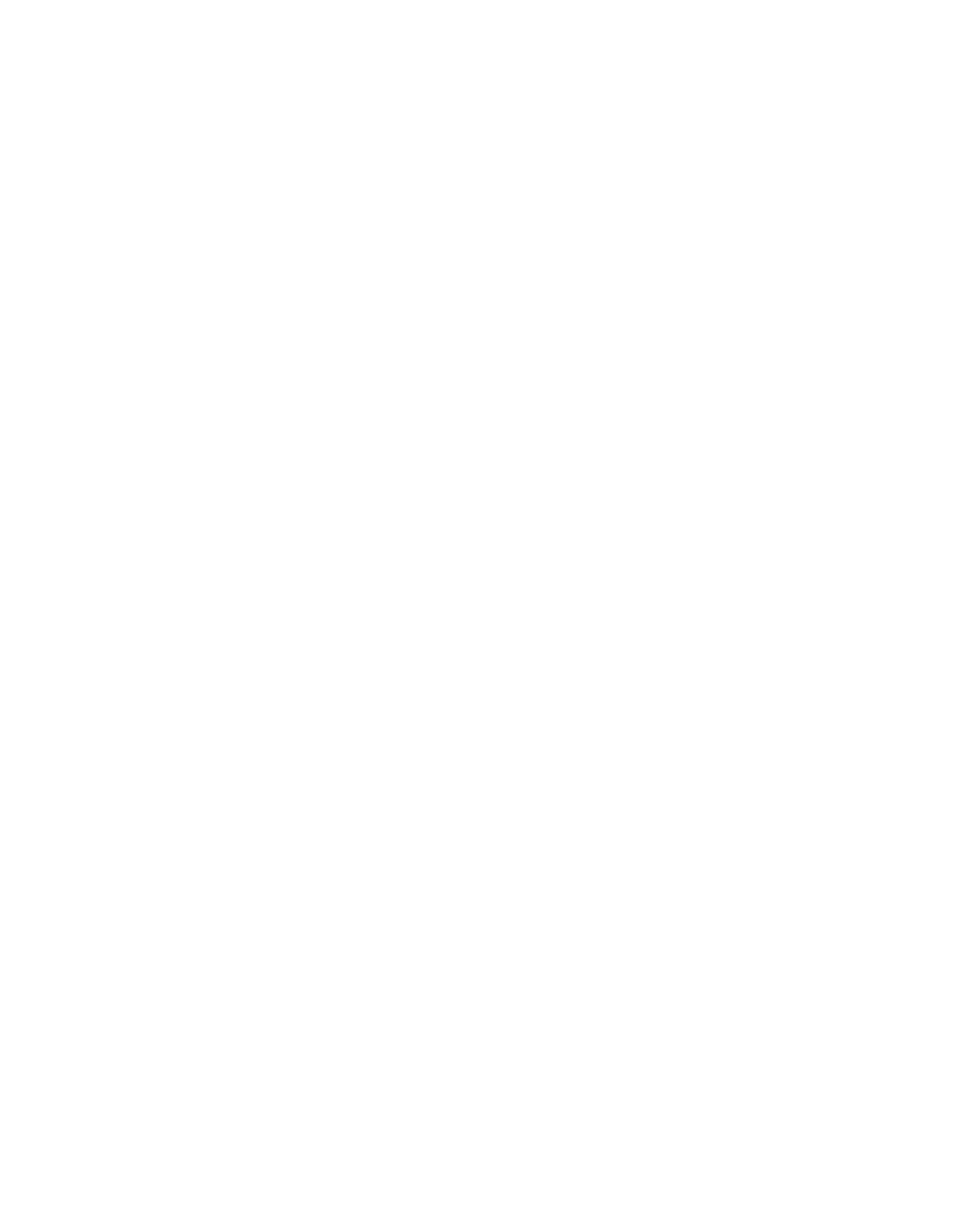
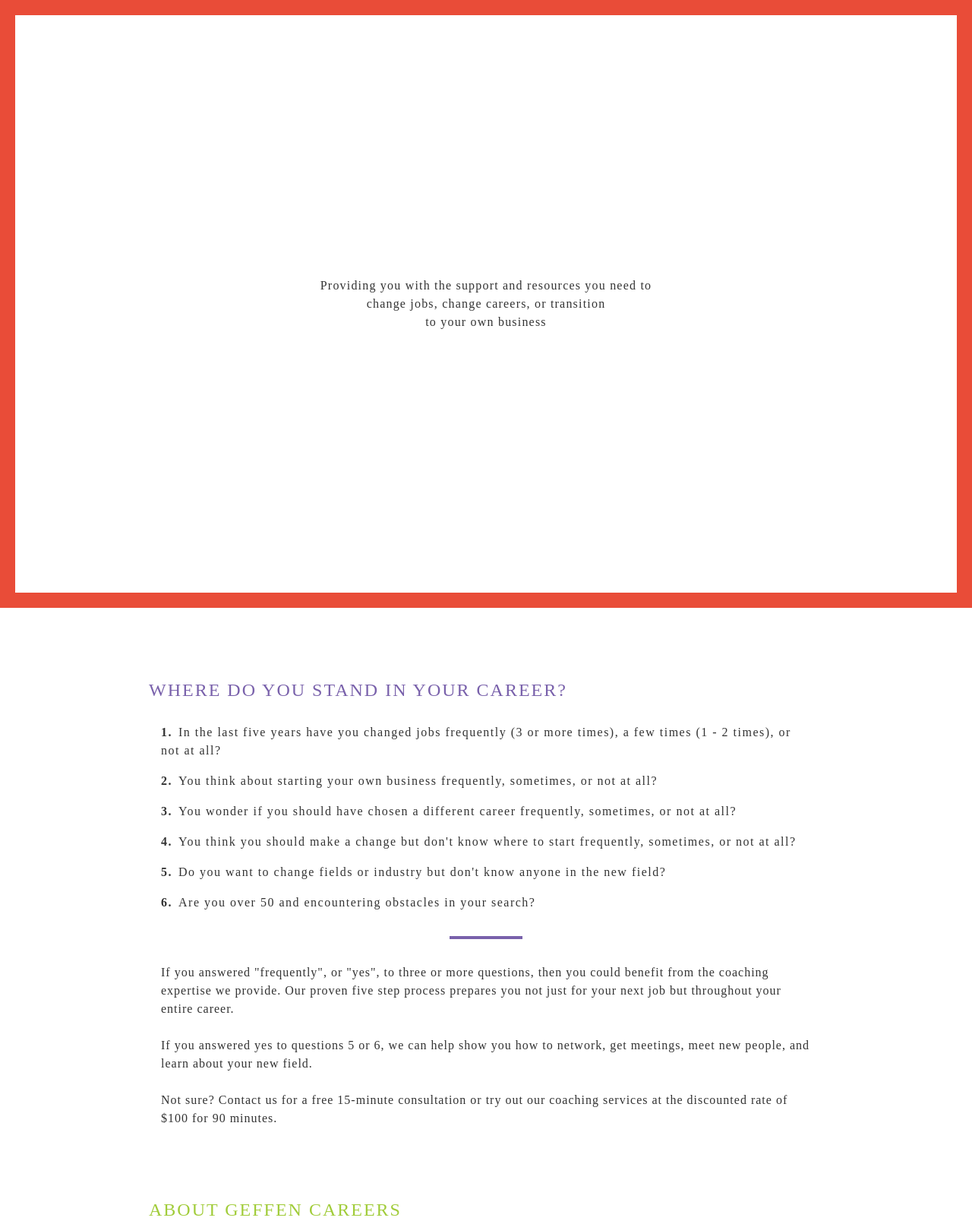
Before and after one commit to daniellealexis/GeffenCareers, a plain HTML site: page index.html in a window 1280 px wide. Shown: the top 1607 px of the page at 76% size. Before the commit the page ends 800 px from the top, so only its background shows below. Drawn offline with Linux system fonts and the light colour scheme; a web font is replaced by a local one.

Commit message:
Added basic styling for re-usable elements. Started adding content, and styling other sections.

```diff
--- a/css/main.css
+++ b/css/main.css
@@ -0,0 +1,101 @@
+@import "reset.css";
+html,
+body {
+  font-size: 16px;
+  background-color: #fff;
+  color: #333;
+}
+h1 {
+  font-size: 1.5rem;
+  text-transform: uppercase;
+  letter-spacing: 2px;
+  font-family: 'Muli', serif;
+  text-align: left;
+  margin-bottom: 2rem;
+}
+h2 {
+  font-size: 1rem;
+  font-family: 'Muli-LightItalic', serif;
+  letter-spacing: 1.2px;
+  line-height: 1.5;
+}
+p {
+  color: #333;
+  font-size: 1rem;
+  font-family: 'Muli-Light', serif;
+  letter-spacing: 1px;
+  line-height: 1.5;
+}
+.red {
+  color: #e94c38;
+}
+.blue {
+  color: #20bdbe;
+}
+.purple {
+  color: #7961ab;
+}
+.orange {
+  color: #f6862a;
+}
+.green {
+  color: #a1cc3a;
+}
+.content-wrap {
+  max-width: 920px;
+  margin: auto;
+}
+.section {
+  padding: 6rem 1rem 0;
+}
+.inner-content {
+  padding: 0 1rem 0;
+}
+.cover-section {
+  height: 100vh;
+  width: 100%;
+  border: 1.25rem solid #e94c38;
+  text-align: center;
+}
+.cover-section:before {
+  content: '';
+  display: inline-block;
+  height: 100%;
+  vertical-align: middle;
+  margin-right: -0.25em;
+}
+.cover-content {
+  display: inline-block;
+  vertical-align: middle;
+  max-width: 485px;
+}
+ol {
+  font-family: 'Muli-LightItalic', serif;
+  counter-reset: numberedList;
+}
+ol li {
+  line-height: 1.5;
+  letter-spacing: 1.5px;
+  margin-bottom: 1rem;
+}
+ol li:before {
+  counter-increment: numberedList;
+  content: counter(numberedList) ".";
+  font-weight: bold;
+  font-family: 'Muli', serif;
+  padding-right: 0.5rem;
+}
+ol li:last-child {
+  margin-bottom: 0;
+}
+.seperator {
+  padding: 2rem 0;
+}
+.seperator:after {
+  content: '';
+  display: block;
+  width: 6rem;
+  height: 0.25rem;
+  margin: auto;
+  background-color: #7961ab;
+}
--- a/css/reset.css
+++ b/css/reset.css
@@ -46,3 +46,8 @@
 	border-collapse: collapse;
 	border-spacing: 0;
 }
+
+/* Personal Additions  */
+body * {
+    box-sizing: border-box;
+}
--- a/index.html
+++ b/index.html
@@ -1,11 +1,48 @@
 <!DOCTYPE html>
 <html>
 <head>
-	<title>Document Title</title>
-	<link rel="stylesheet" type="text/css" href="./css/reset.css">
+	<title>Geffen Careers</title>
+    <link href='https://fonts.googleapis.com/css?family=Muli:400,300italic,300' rel='stylesheet' type='text/css'>
 	<link rel="stylesheet" type="text/css" href="./css/main.css">
 </head>
 <body>
-	<!-- HTML goes in here! -->
+    <div class="cover-section">
+        <div class="cover-content">
+            <h2>Providing you with the support and resources you need to change jobs, change careers, or transition<br>to your own business</h2>
+        </div>
+        <div class="red-border"></div>
+        <div class="blue-border"></div>
+    </div>
+
+	<div class="section content-wrap">
+        <h1 class="purple">Where do you stand in your career?</h1>
+        <div class="inner-content">
+            <ol>
+                <li>In the last five years have you changed jobs frequently (3 or more times), a few times (1 - 2 times), or not at all?</li>
+                <li>You think about starting your own business frequently, sometimes, or not at all?</li>
+                <li>You wonder if you should have chosen a different career frequently, sometimes, or not at all?</li>
+                <li>You think you should make a change but don't know where to start frequently, sometimes, or not at all?</li>
+                <li>Do you want to change fields or industry but don't know anyone in the new field?</li>
+                <li>Are you over 50 and encountering obstacles in your search?</li>
+            </ol>
+            <div class="seperator"></div>
+            <p>If you answered "frequently", or "yes", to three or more questions, then you could benefit from the coaching expertise we provide. Our proven five step process prepares you not just for your next job but throughout your entire career.
+            <br><br>If you answered yes to questions 5 or 6, we can help show you how to network, get meetings, meet new people, and learn about your new field.<br><br>Not sure? Contact us for a free 15-minute consultation or try out our coaching services at the discounted rate of $100 for 90 minutes.</p>
+        </div>
+    </div>
+
+    <div class="section content-wrap">
+        <h1 class="green">About Geffen Careers</h1>
+        <div class="inner-content">
+            <p>Geffen Careers can provide you with the support and resources you need to change jobs, change careers, or transition to your own business.<br><br>We specialize in those of you working in, or transitioning to new fields, including the non-profit sector, associations, membership organizations, and college and university administration. We have special expertise in helping men and women over 50.<br><br>Our industry expertise ranges from higher education, non-profits, associations, engineering, and finance. Our technical expertise includes non-profit management, strategic planning, distance learning, membership, marketing, and continuing education.<br><br>Based upon the Five O' Clock Club method pioneered by Kate Wendleton, the 5 Step process provides you with the following resources:</p>
+        </div>
+    </div>
+
+    <div class="section content-wrap">
+        <h1 class="red">The Five Step Process</h1>
+        <div class="inner-content">
+            <p>Geffen Careers can provide you with the support and resources you need to change jobs, change careers, or transition to your own business.<br><br>We specialize in those of you working in, or transitioning to new fields, including the non-profit sector, associations, membership organizations, and college and university administration. We have special expertise in helping men and women over 50.<br><br>Our industry expertise ranges from higher education, non-profits, associations, engineering, and finance. Our technical expertise includes non-profit management, strategic planning, distance learning, membership, marketing, and continuing education.<br><br>Based upon the Five O' Clock Club method pioneered by Kate Wendleton, the 5 Step process provides you with the following resources:</p>
+        </div>
+    </div>
 </body>
 </html>
```
Also changed, not shown: 2 other files.
